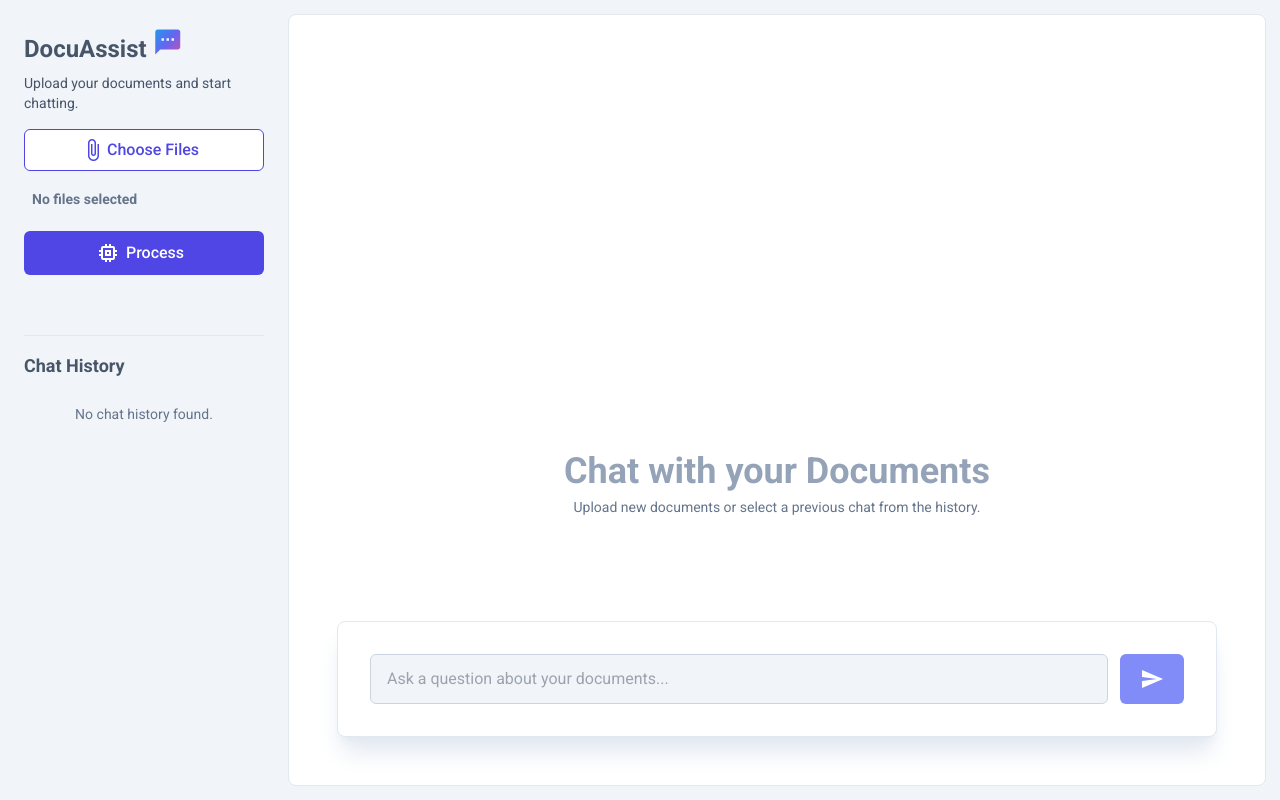
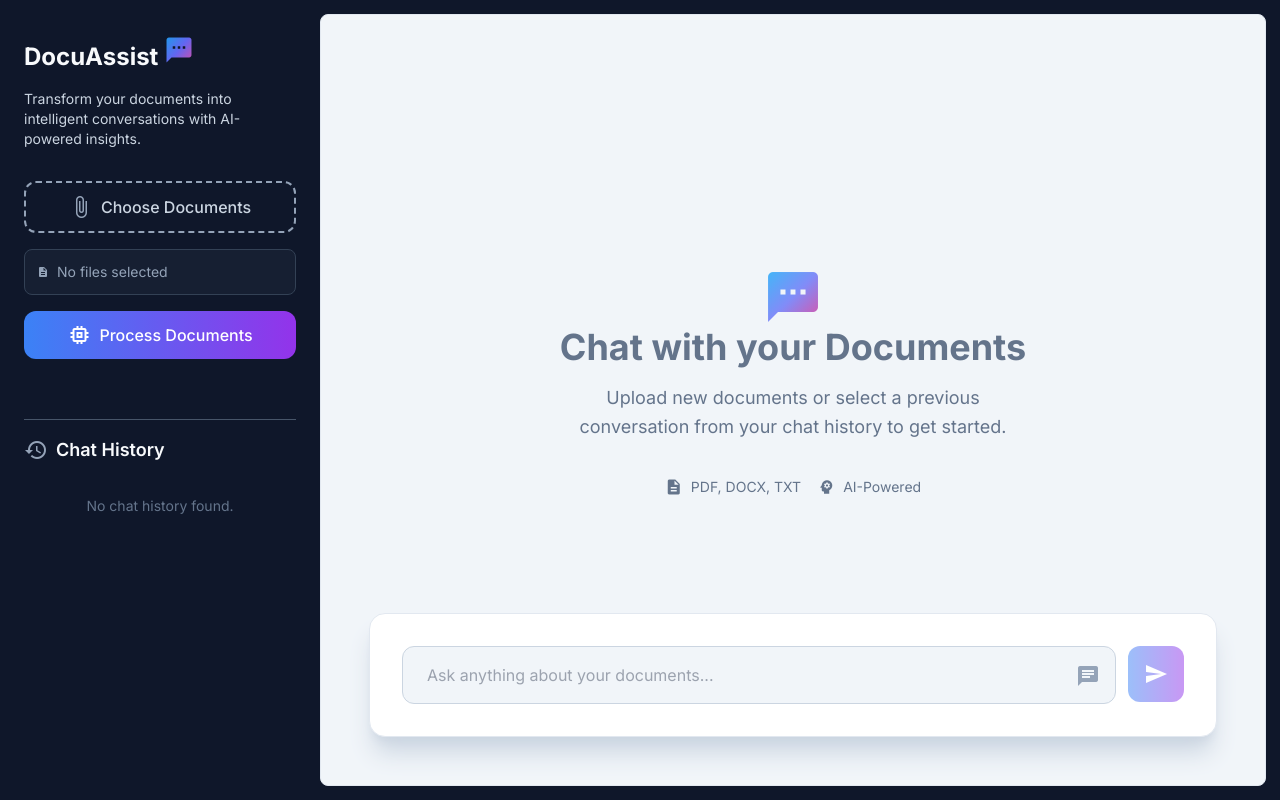
Before and after one commit to indranilweb/ai-document-assistant, a Flask app: page / in a window 1280 px wide. Run offline with Flask 3, Linux system fonts and the light colour scheme; data that the repository does not hold is empty; some libraries are stand-ins or nearby versions.

Commit message:
ui themes and styles update

```diff
--- a/static/js/script.js
+++ b/static/js/script.js
@@ -25,14 +25,28 @@ document.addEventListener('DOMContentLoaded', () => {
 
     // --- Event Listeners ---
     docsFilesInput.addEventListener('change', () => {
-        const fileNames = Array.from(docsFilesInput.files).map(f => f.name).join(', ');
-        fileNameDisplay.textContent = fileNames || 'No files selected';
-        if (fileNames) {
-            fileNameDisplay.classList.add('bg-indigo-100', 'text-indigo-500', 'outline', 'outline-1', 'outline-indigo-200');
-            fileNameDisplay.classList.remove('text-slate-500');
+        const files = Array.from(docsFilesInput.files);
+        const fileNames = files.map(f => f.name).join(', ');
+
+        if (files.length > 0) {
+            fileNameDisplay.innerHTML = `
+                <div class="flex items-center gap-2">
+                    <span class="material-icons text-xs text-blue-400">description</span>
+                    <span class="text-white font-medium">${files.length} file${files.length > 1 ? 's' : ''} selected</span>
+                </div>
+                <div class="text-xs text-slate-300 mt-1 truncate">${fileNames}</div>
+            `;
+            fileNameDisplay.classList.add('bg-blue-500/20', 'border-blue-400/50');
+            fileNameDisplay.classList.remove('bg-slate-800/50', 'border-slate-700');
         } else {
-            fileNameDisplay.classList.remove('bg-indigo-100', 'text-indigo-500', 'outline', 'outline-1', 'outline-indigo-200');
-            fileNameDisplay.classList.add('text-slate-500');
+            fileNameDisplay.innerHTML = `
+                <div class="flex items-center gap-2">
+                    <span class="material-icons text-xs">description</span>
+                    <span>No files selected</span>
+                </div>
+            `;
+            fileNameDisplay.classList.remove('bg-blue-500/20', 'border-blue-400/50');
+            fileNameDisplay.classList.add('bg-slate-800/50', 'border-slate-700');
         }
     });
 
@@ -217,7 +231,7 @@ document.addEventListener('DOMContentLoaded', () => {
         if (noHistoryMsg) noHistoryMsg.remove();
 
         const sessionItem = document.createElement('div');
-        sessionItem.className = 'session-item flex items-center justify-between cursor-pointer p-2.5 rounded-lg transition-colors hover:bg-slate-200';
+        sessionItem.className = 'session-item group flex items-center justify-between cursor-pointer p-2.5 rounded-xl transition-colors duration-200 hover:bg-slate-700/50';
         sessionItem.dataset.sessionId = sessionId;
 
         const firstFileName = fileNames[0] || 'Chat Session';
@@ -225,13 +239,15 @@ document.addEventListener('DOMContentLoaded', () => {
 
         sessionItem.innerHTML = `
             <div class="flex items-center gap-3 overflow-hidden">
-                <i class="material-icons text-slate-500">chat_bubble_outline</i>
+                <div class="w-8 h-8 rounded-lg bg-slate-600 flex items-center justify-center flex-shrink-0">
+                    <span class="material-icons text-slate-300 text-sm">description</span>
+                </div>
                 <div class="flex flex-col overflow-hidden">
-                    <span class="font-medium text-sm text-slate-700 truncate" title="${firstFileName}">${displayName}</span>
-                    <span class="text-xs text-slate-500">${fileNames.length} file(s)</span>
+                    <span class="font-medium text-sm text-slate-50 truncate" title="${firstFileName}">${displayName}</span>
+                    <span class="text-xs text-slate-400">${fileNames.length} document${fileNames.length > 1 ? 's' : ''}</span>
                 </div>
             </div>
-            <button class="delete-session-btn flex-shrink-0 w-8 h-8 flex justify-center items-center -mr-0.5 rounded-full hover:bg-slate-300 text-slate-500 hover:text-slate-600 transition-colors" title="Delete Session">
+            <button class="delete-session-btn flex-shrink-0 w-8 h-8 flex justify-center items-center rounded-lg opacity-0 group-hover:opacity-100 hover:bg-red-500/20 text-slate-400 hover:text-red-400 transition-all duration-200" title="Delete Session">
                 <i class="material-icons text-2xl leading-none">delete_outline</i>
             </button>
         `;
@@ -240,26 +256,42 @@ document.addEventListener('DOMContentLoaded', () => {
 
     function updateActiveSessionInList(sessionId) {
         document.querySelectorAll('.session-item').forEach(item => {
-            item.classList.toggle('bg-indigo-100', item.dataset.sessionId === sessionId);
-            item.classList.toggle('hover:bg-slate-200', item.dataset.sessionId !== sessionId);
+            if (item.dataset.sessionId === sessionId) {
+                item.classList.add('bg-blue-500/20', 'border', 'border-blue-400/30');
+                item.classList.remove('hover:bg-slate-700/50');
+            } else {
+                item.classList.remove('bg-blue-500/20', 'border', 'border-blue-400/30');
+                item.classList.add('hover:bg-slate-700/50');
+            }
         });
     }
 
     function clearChatBox() {
         chatBox.innerHTML = '';
         const welcomeHeader = document.createElement('div');
-        welcomeHeader.className = 'chat-header py-10 px-8 bg-white text-center';
+        welcomeHeader.className = 'chat-header flex-grow flex flex-col items-center justify-center text-center p-12';
         welcomeHeader.innerHTML = `
-            <h1 class="m-0 mb-1.5 text-4xl text-slate-400 font-semibold">Chat with your Documents</h1>
-            <p class="m-0 text-sm text-slate-500">Upload new documents or select a previous chat from the history.</p>
+            <i class="material-icons text-transparent text-6xl bg-gradient-to-br from-sky-400 via-indigo-400 to-pink-500 bg-clip-text">textsms</i><h1 class="text-4xl font-bold text-slate-500 mb-4 gradient-text">Chat with your Documents</h1>
+            <p class="text-slate-500 text-lg mb-8 max-w-md leading-relaxed">Upload new documents or select a previous conversation from your chat history to get started.</p>
+            <div class="flex gap-4 text-sm text-slate-500">
+                <div class="flex items-center gap-2">
+                    <span class="material-icons text-lg">description</span>
+                    <span>PDF, DOCX, TXT</span>
+                </div>
+                <div class="flex items-center gap-2">
+                    <span class="material-icons text-lg">psychology</span>
+                    <span>AI-Powered</span>
+                </div>
+            </div>
         `;
         chatBox.appendChild(welcomeHeader);
     }
 
     function showStatus(message, type) {
         statusMessage.textContent = message;
-        statusMessage.className = 'mt-4 font-medium h-6 truncate';
-        const colorClass = type === 'error' ? 'text-red-700' : (type === 'success' ? 'text-indigo-700' : 'text-slate-800');
+        statusMessage.title = message;
+        statusMessage.className = 'text-sm font-medium h-5 truncate';
+        const colorClass = type === 'error' ? 'text-red-400' : (type === 'success' ? 'text-sky-400' : 'text-slate-300');
         statusMessage.classList.add(colorClass);
     }
 
--- a/templates/index.html
+++ b/templates/index.html
@@ -3,57 +3,70 @@
 <head>
     <meta charset="UTF-8">
     <meta name="viewport" content="width=device-width, initial-scale=1.0">
-    <title>Chat with your Documents using Gemini</title>
+    <title>DocuAssist - Chat with your Documents</title>
     <script src="https://cdn.tailwindcss.com"></script>
     <link rel="preconnect" href="https://fonts.googleapis.com">
     <link rel="preconnect" href="https://fonts.gstatic.com" crossorigin>
-    <link rel="stylesheet" href="https://fonts.googleapis.com/css2?family=Roboto:wght@300;400;500;700&display=swap">
+    <link rel="stylesheet" href="https://fonts.googleapis.com/css2?family=Inter:wght@300;400;500;600;700&display=swap">
     <link rel="stylesheet" href="https://fonts.googleapis.com/icon?family=Material+Icons">
 
     <script src="https://cdn.jsdelivr.net/npm/showdown@2.1.0/dist/showdown.min.js"></script>
     <style>
-        body { font-family: 'Roboto', sans-serif; }
+        body { font-family: 'Inter', sans-serif; }
         .custom-scrollbar::-webkit-scrollbar { width: 6px; }
         .custom-scrollbar::-webkit-scrollbar-track { background: transparent; }
-        .custom-scrollbar::-webkit-scrollbar-thumb { background: #cbd5e1; border-radius: 3px; }
-        .custom-scrollbar::-webkit-scrollbar-thumb:hover { background: #94a3b8; }
-        .session-item .delete-session-btn { opacity: 0; transition: opacity 0.2s ease-in-out; }
-        .session-item:hover .delete-session-btn { opacity: 1; }
+        .custom-scrollbar::-webkit-scrollbar-thumb { background: #837edd; border-radius: 3px; }
+        .custom-scrollbar::-webkit-scrollbar-thumb:hover { background: #605bcc; }
     </style>
 </head>
 <body class="bg-slate-100 flex items-center justify-center h-screen">
-    <div class="app-container flex w-full h-full overflow-hidden bg-slate-100">
+    <div class="app-container flex w-full h-full overflow-hidden bg-slate-900">
         <!-- Sidebar -->
-        <div class="sidebar w-72 min-w-72 p-6 flex flex-col">
+        <div class="sidebar w-80 min-w-80 p-6 flex flex-col">
             <div class="flex-shrink-0">
-                <h2 class="text-2xl font-bold text-slate-600 mt-0 mb-2">DocuAssist
+                <!-- Logo and Title -->
+                <div class="mb-8">
+                    <h2 class="text-2xl font-bold text-slate-50 mt-2 mb-4">DocuAssist
                         <i class="material-icons text-3xl text-transparent bg-gradient-to-br from-sky-500 via-indigo-500 to-pink-500 bg-clip-text">textsms</i>
                     </h2>
-                <p class="text-sm text-slate-600 mb-4">Upload your documents and start chatting.</p>
-                <form id="upload-form">
+                    <p class="text-sm text-slate-300 mb-8">Transform your documents into intelligent conversations with AI-powered insights.</p>
+                </div>
+                <!-- Upload Section -->
+                <div class="space-y-4">
+                    <form id="upload-form" class="space-y-4">
                         <input type="file" id="docs-input" name="docs" multiple accept=".pdf,.docx,.txt" required class="hidden">
-                    <label for="docs-input" class="custom-file-upload flex items-center justify-center border text-base font-medium border-indigo-600 text-indigo-600 bg-white py-2 rounded-md cursor-pointer text-center transition-all hover:bg-indigo-600 hover:text-white">
-                        <span class="material-icons mr-0.5 -ml-2">attach_file</span>
-                        Choose Files
+                        <label for="docs-input" class="custom-file-upload group relative overflow-hidden flex items-center justify-center border-2 border-dashed border-slate-400 hover:border-blue-400 text-base font-medium py-3 px-6 rounded-xl cursor-pointer text-center transition-all duration-300 hover:bg-blue-400/10">
+                            <div class="absolute inset-0 bg-gradient-to-r from-blue-400/20 to-purple-500/20 opacity-0 group-hover:opacity-100 transition-opacity duration-300"></div>
+                            <span class="material-icons mr-2 text-slate-400 group-hover:text-blue-400 transition-colors">attach_file</span>
+                            <span class="text-slate-300 group-hover:text-white transition-colors">Choose Documents</span>
                         </label>
-                    <div id="file-name-display" class="text-sm break-words rounded mt-3 mb-4 px-2 py-1.5 font-semibold text-slate-500">No files selected</div>
-                    <button type="submit" id="process-btn" class="flex items-center justify-center w-full py-2.5 bg-indigo-600 text-white border-none rounded-md cursor-pointer text-base font-medium transition-colors hover:bg-indigo-700">
-                        <span class="material-icons mr-1.5 -ml-2">memory</span>
-                        Process
+                        <div id="file-name-display" class="text-sm break-words rounded-lg p-3 bg-slate-800/50 text-slate-400 border border-slate-700">
+                            <div class="flex items-center gap-2">
+                                <span class="material-icons text-xs">description</span>
+                                <span>No files selected</span>
+                            </div>
+                        </div>
+                        <button type="submit" id="process-btn" class="flex items-center justify-center w-full py-3 px-6 bg-gradient-to-r from-blue-500 to-purple-600 text-white border-none rounded-xl cursor-pointer text-base font-medium hover:-translate-y-1 shadow-lg shadow-transparent hover:shadow-indigo-500/30 transition-all duration-300">
+                            <span class="material-icons mr-2">memory</span>
+                            Process Documents
                         </button>
                     </form>
-                <div id="progress-container" class="w-full mt-4" style="display: none;">
-                    <div id="progress-label" class="text-sm text-slate-600 mb-2">Processing...</div>
-                    <div class="w-full bg-slate-200 rounded-full h-2.5">
-                        <div id="progress-bar-inner" class="bg-indigo-600 h-2.5 rounded-full transition-all duration-500 ease-in-out"></div>
+                    <div id="progress-container" class="w-full space-y-3" style="display: none;">
+                        <div id="progress-label" class="text-sm text-slate-300">Processing...</div>
+                        <div class="w-full bg-slate-700 rounded-full h-2.5 overflow-hidden">
+                            <div id="progress-bar-inner" class="bg-gradient-to-r from-blue-500 to-purple-600 h-2.5 rounded-full transition-all duration-500 ease-in-out"></div>
                         </div>
                     </div>
-                <div id="status-message" class="mt-4 font-medium h-5"></div>
+                    <div id="status-message" class="text-sm font-medium h-5"></div>
+                </div>
             </div>
 
             <!-- Sessions History Section -->
-            <div class="border-t border-slate-200 mt-6 pt-4 flex-grow flex flex-col min-h-0">
-                <h3 class="text-lg font-semibold text-slate-600 mb-2">Chat History</h3>
+            <div class="border-t border-slate-600 mt-6 pt-4 flex-grow flex flex-col min-h-0">
+                <div class="flex items-center gap-2 mb-4">
+                    <span class="material-icons text-slate-400">history</span>
+                    <h3 class="text-lg font-semibold text-slate-50">Chat History</h3>
+                </div>
                 <div id="sessions-list" class="flex-grow overflow-y-auto custom-scrollbar space-y-2">
                     <!-- Session items will be dynamically added here -->
                 </div>
@@ -61,14 +74,19 @@
         </div>
 
         <!-- Main Chat Area -->
-        <div class="chat-container flex-grow flex flex-col justify-end m-3.5 ml-0 border border-slate-200 rounded-lg bg-white">
+        <div class="chat-container flex-grow flex flex-col justify-end m-3.5 ml-0 border border-slate-200 rounded-lg bg-slate-100">
             <div id="chat-box" class="chat-box p-8 overflow-y-auto flex flex-col gap-4 custom-scrollbar">
                 <!-- Dynamic chat content will appear here -->
             </div>
-            <div class="chat-input-area p-8 m-12 mt-8 rounded-lg shadow-xl shadow-slate-200 border border-slate-200 bg-white">
+            <div class="chat-input-area p-8 m-12 mt-8 rounded-2xl shadow-xl shadow-slate-300 border border-slate-200 bg-white">
                 <form id="chat-form" class="flex gap-3">
-                    <input type="text" id="user-question" class="flex-grow py-3 px-4 border border-slate-300 rounded-md text-base focus:ring-2 focus:ring-indigo-500 focus:outline-none disabled:bg-slate-100 disabled:cursor-not-allowed" placeholder="Ask a question about your documents..." disabled>
-                    <button type="submit" id="send-btn" class="flex items-center py-2 px-5 bg-indigo-600 text-white border-none rounded-md cursor-pointer text-base transition-colors hover:enabled:bg-indigo-700 disabled:bg-indigo-400 disabled:cursor-not-allowed" disabled>
+                    <div class="flex-grow relative">
+                        <input type="text" id="user-question" class="w-full py-4 px-6 pr-12 border border-slate-300 rounded-xl text-base focus:ring-1 focus:ring-indigo-500 focus:outline-none disabled:bg-slate-100 disabled:cursor-not-allowed" placeholder="Ask anything about your documents..." disabled>
+                        <div class="absolute right-4 mt-1 top-1/2 transform -translate-y-1/2">
+                            <span class="material-icons text-slate-400">chat</span>
+                        </div>
+                    </div>
+                    <button type="submit" id="send-btn" class="flex items-center justify-center w-14 h-14 bg-gradient-to-r from-blue-500 to-purple-600 text-white border-none rounded-xl cursor-pointer  hover:-translate-y-1 shadow-lg shadow-transparent hover:shadow-indigo-500/30 transition-all duration-300 disabled:opacity-50 disabled:cursor-not-allowed" disabled>
                         <i class="material-icons text-white">send</i>
                     </button>
                 </form>
```
Lines whose indentation alone changed are shown as unchanged.
